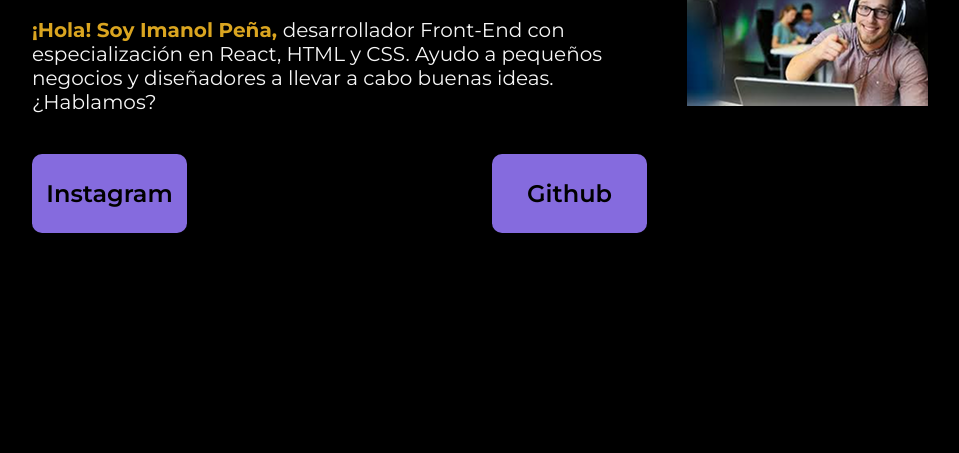
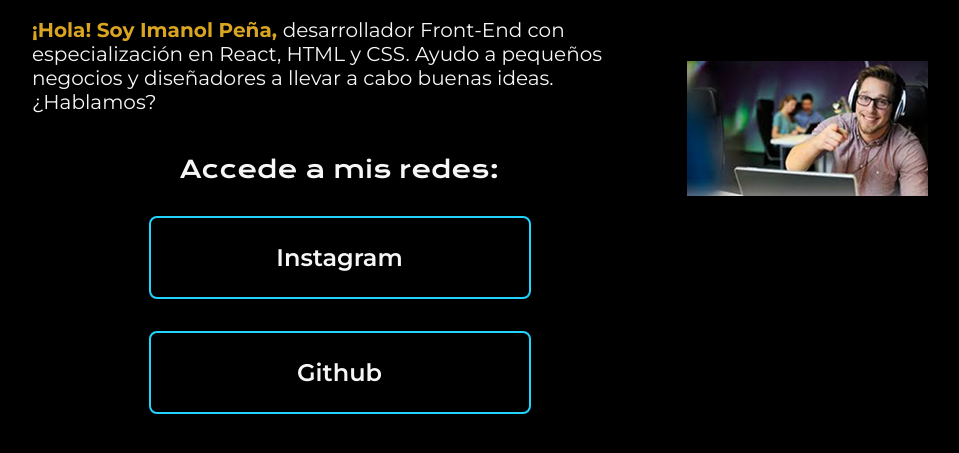
Before and after one commit to JDBuganuel758/a2, a plain HTML site: page index.html in a window 1280 px wide. Shown: the part 285-738 px from the top of the page, without its empty margins (160-1119 px from the left). Drawn offline with nearby package versions, Linux system fonts and the light colour scheme.

Commit message:
Actualizar

```diff
--- a/index.html
+++ b/index.html
@@ -21,6 +21,7 @@
                 cabo buenas ideas. ¿Hablamos?
             </p>
             <div class="presentacion-enlaces">
+                <h2 class="presentacion-enlaces-subtitulo"> Accede a mis redes: </h2>
                 <a class="presentacion-enlaces-link" href="https://www.instagram.com/finsta.fourlokos/"> Instagram </a>
                 <a class="presentacion-enlaces-link" href="https://github.com/JDBuganuel758"> Github </a>
             </div>
--- a/style.css
+++ b/style.css
@@ -41,16 +41,25 @@ body {
 .presentacion-enlaces{
     display: flex;
     justify-content: space-between;
+    flex-direction: column;
+    align-items: center;
+    gap: 32px;
+}
+.presentacion-enlaces-subtitulo{
+    font-family: "Krona One", sans-serif;
+    font-size: 24px;
+    font-weight: 400;
+
 }
 .presentacion-enlaces-link{
-    width: 155px;
-    background-color:#856BDE;
+    width: 378px;
+    border:2px solid #22D4FD;
     text-align: center;
     padding: 25px 0;
     font-size: 24px;
-    border-radius: 10px;
+    border-radius: 8px;
     font-family: "Montserrat", sans-serif;
     font-weight: 600;
     text-decoration: none;
-    color:#000000;
+    color: #f6f6f6;;
 }
```
Also changed, not shown: Imagem.png (added), github.png (added), instagram.png (added), linkedin.png (added), twitch.png (added), twitter-novo.png (added), twitter.png (added).
